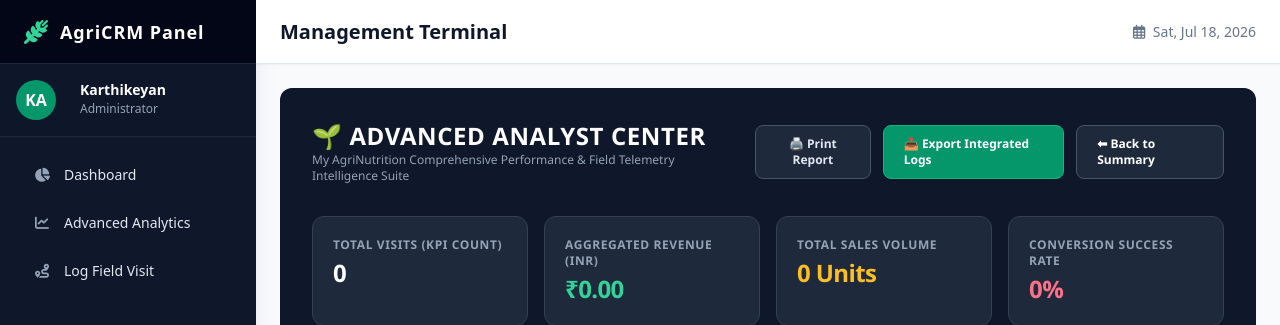
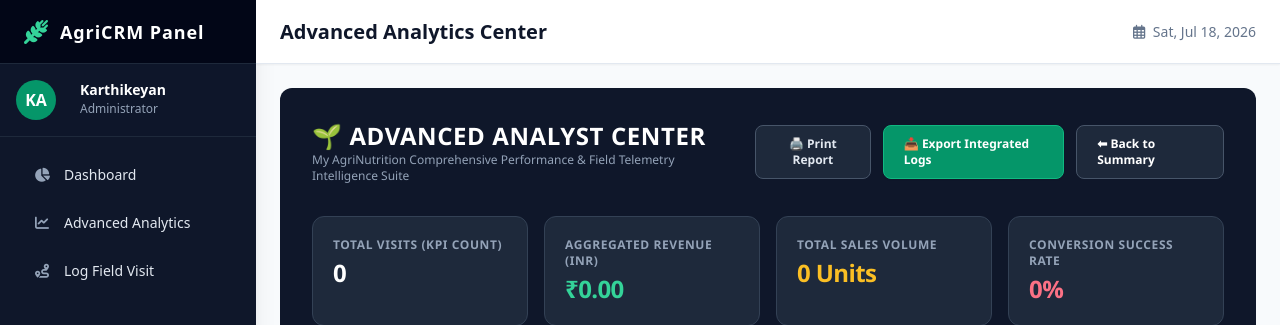
Before and after one commit to Karthi21-2001/myagrinutrition-crm, a Django app: page /crm/analytics-report/ in a window 1280 px wide. Shown: the top 325 px of the page. Run offline with Django 5.2, Linux system fonts and the light colour scheme; a user stored in the database is signed in; data comes from the database, SQL or seed files in the repository; data that the repository does not hold is empty; some libraries are stand-ins or nearby versions.

Commit message:
Update analytics_report.html

```diff
--- a/backend/crm_core/templates/crm_core/analytics_report.html
+++ b/backend/crm_core/templates/crm_core/analytics_report.html
@@ -1,5 +1,8 @@
 {% extends 'crm_core/base.html' %}
 {% load static %}
+
+{% block title %}Executive Analytics | AgriCRM{% endblock %}
+{% block page_heading %}Advanced Analytics Center{% endblock %}
 
 {% block content %}
 <!-- Custom Dashboard Styling Overrides safely contained within the block -->
```
